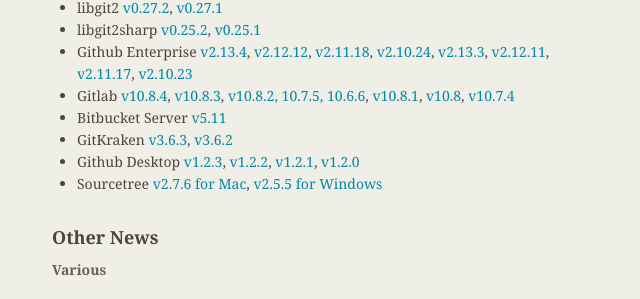
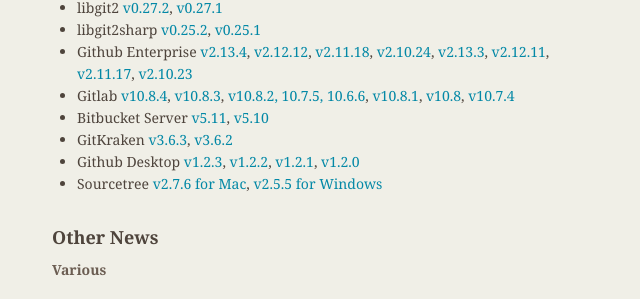
Before and after one commit to git/git.github.io, a Jekyll site: the page built from rev_news/drafts/edition-40.md, in a window 1280 px wide and 900 px high, scrolled down 4268 px. Shown: the part 152-451 px from the top of the window, without its empty margins (482-1122 px from the left). Built offline with Jekyll 4.4.1, drawn with Linux system fonts in a browser that asks for light colours.

Commit message:
Fixed Bitbucket Server Releases entry.

```diff
--- a/rev_news/drafts/edition-40.md
+++ b/rev_news/drafts/edition-40.md
@@ -243,7 +243,7 @@
 + libgit2sharp [v0.25.2](https://github.com/libgit2/libgit2sharp/releases/tag/v0.25.2), [v0.25.1](https://github.com/libgit2/libgit2sharp/releases/tag/v0.25.1)
 + Github Enterprise [v2.13.4](https://enterprise.github.com/releases/2.13.4), [v2.12.12](https://enterprise.github.com/releases/2.12.12), [v2.11.18](https://enterprise.github.com/releases/2.11.18), [v2.10.24](https://enterprise.github.com/releases/2.10.24), [v2.13.3](https://enterprise.github.com/releases/2.13.3), [v2.12.11](https://enterprise.github.com/releases/2.12.11), [v2.11.17](https://enterprise.github.com/releases/2.11.17), [v2.10.23](https://enterprise.github.com/releases/2.10.23)
 + Gitlab [v10.8.4](https://about.gitlab.com/2018/06/07/gitlab-10-8-4-released/), [v10.8.3](https://about.gitlab.com/2018/06/01/gitlab-10-8-3-released/), [v10.8.2, 10.7.5, 10.6.6](https://about.gitlab.com/2018/05/29/security-release-gitlab-10-dot-8-dot-2-released/), [v10.8.1](https://about.gitlab.com/2018/05/24/gitlab-10-8-1-released/), [v10.8](https://about.gitlab.com/2018/05/22/gitlab-10-8-released/), [v10.7.4](https://about.gitlab.com/2018/05/22/gitlab-10-7-4-released/)
-+ Bitbucket Server [v5.11](https://confluence.atlassian.com/bitbucketserver/bitbucket-server-5-11-release-notes-950274914.html)
++ Bitbucket Server [v5.11](https://confluence.atlassian.com/bitbucketserver/bitbucket-server-5-11-release-notes-950274914.html), [v5.10](https://confluence.atlassian.com/bitbucketserver/bitbucket-server-5-10-release-notes-948214779.html)
 + GitKraken [v3.6.3](https://support.gitkraken.com/release-notes/current), [v3.6.2](https://support.gitkraken.com/release-notes/current)
 + Github Desktop [v1.2.3](https://desktop.github.com/), [v1.2.2](https://desktop.github.com/), [v1.2.1](https://desktop.github.com/), [v1.2.0](https://desktop.github.com/)
 + Sourcetree [v2.7.6 for Mac](https://www.sourcetreeapp.com/), [v2.5.5 for Windows](https://www.sourcetreeapp.com/)
```
